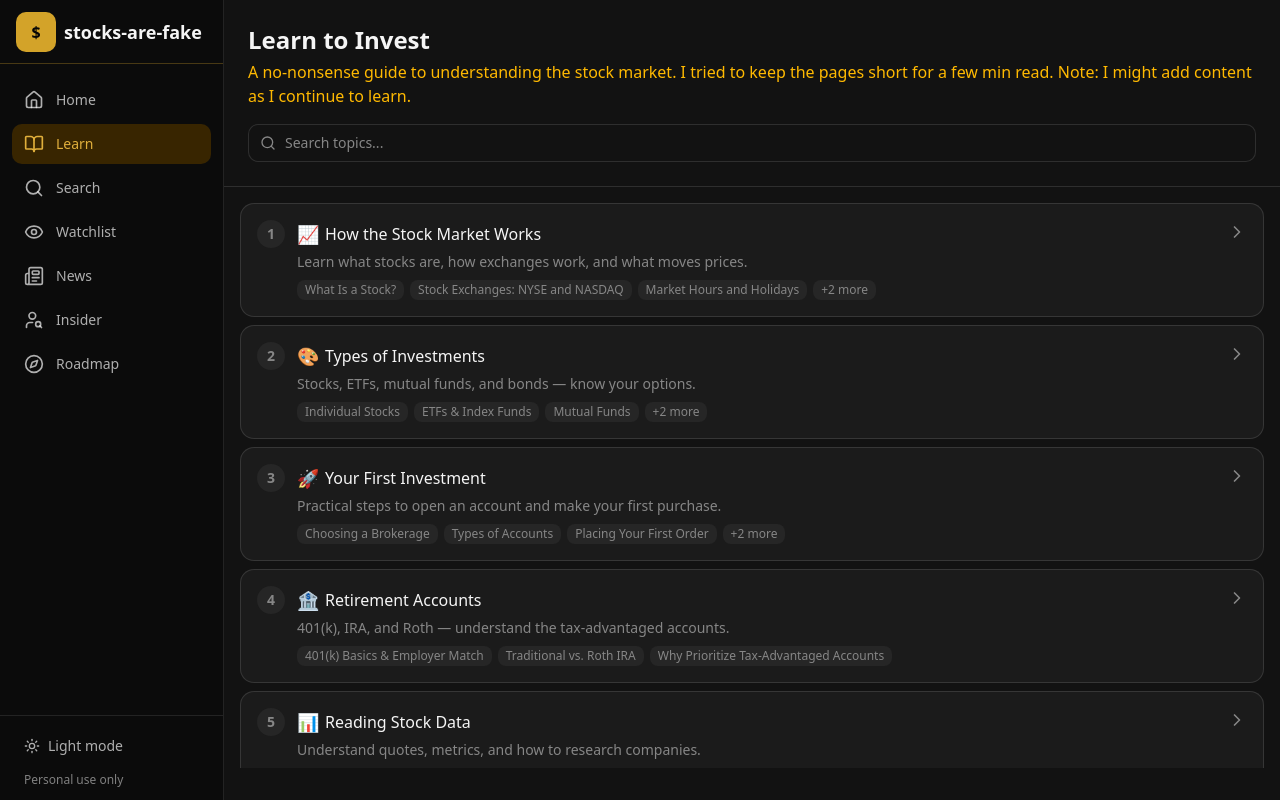
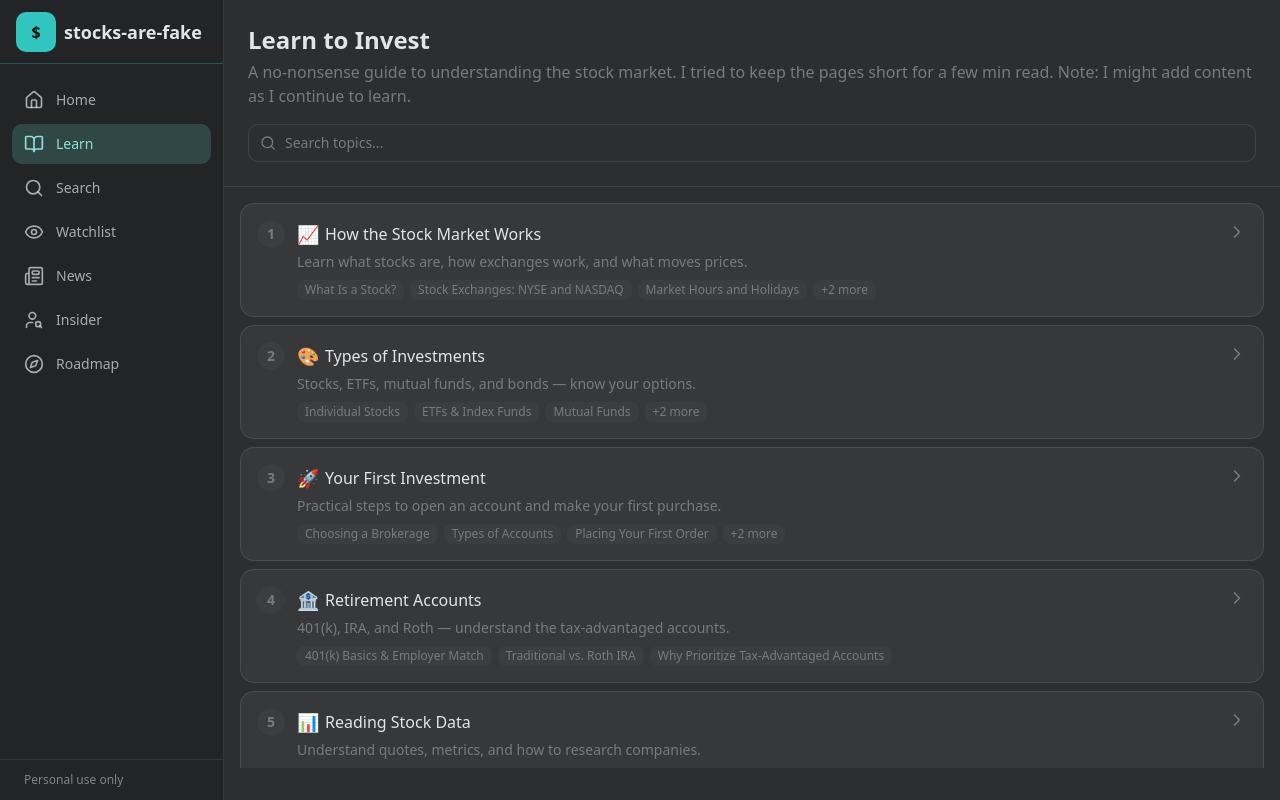
Before and after one commit to akashpatel1198/stocks-are-fake, a Next.js app: page /learn in a window 1280 px wide. Built offline with nearby package versions, Linux system fonts and the light colour scheme.

Commit message:
updated theme again

```diff
--- a/app/globals.css
+++ b/app/globals.css
@@ -1,7 +1,7 @@
 @import "tailwindcss";
 @import "tw-animate-css";
 
-@custom-variant dark (&:is(.dark *));
+@custom-variant dark (&:is(.placeholder-never *));
 
 @theme inline {
   --color-background: var(--background);
@@ -49,73 +49,38 @@
 
 :root {
   --radius: 0.625rem;
-  --primary-rgb: 37, 37, 37;
-  --background: oklch(0.98 0 0);
-  --foreground: oklch(0.18 0 0);
-  --card: oklch(1 0 0);
-  --card-foreground: oklch(0.18 0 0);
-  --popover: oklch(1 0 0);
-  --popover-foreground: oklch(0.18 0 0);
-  --primary: oklch(0.20 0 0);
-  --primary-foreground: oklch(0.98 0 0);
-  --secondary: oklch(0.95 0 0);
-  --secondary-foreground: oklch(0.20 0 0);
-  --muted: oklch(0.95 0 0);
-  --muted-foreground: oklch(0.52 0 0);
-  --accent: oklch(0.74 0.14 85);
-  --accent-foreground: oklch(0.15 0 0);
-  --destructive: oklch(0.577 0.245 27.325);
-  --border: oklch(0.88 0 0);
-  --input: oklch(0.88 0 0);
-  --ring: oklch(0.74 0.14 85);
-  --chart-1: oklch(0.74 0.14 85);
-  --chart-2: oklch(0.20 0 0);
-  --chart-3: oklch(0.60 0.12 85);
-  --chart-4: oklch(0.45 0 0);
-  --chart-5: oklch(0.82 0.10 88);
-  --sidebar: oklch(0.965 0 0);
-  --sidebar-foreground: oklch(0.18 0 0);
-  --sidebar-primary: oklch(0.20 0 0);
-  --sidebar-primary-foreground: oklch(0.98 0 0);
-  --sidebar-accent: oklch(0.74 0.14 85);
-  --sidebar-accent-foreground: oklch(0.15 0 0);
-  --sidebar-border: oklch(0.88 0 0);
-  --sidebar-ring: oklch(0.74 0.14 85);
-}
-
-.dark {
-  --primary-rgb: 200, 160, 48;
-  --background: oklch(0.18 0 0);
-  --foreground: oklch(0.97 0 0);
-  --card: oklch(0.22 0 0);
-  --card-foreground: oklch(0.97 0 0);
-  --popover: oklch(0.22 0 0);
-  --popover-foreground: oklch(0.97 0 0);
-  --primary: oklch(0.74 0.14 85);
-  --primary-foreground: oklch(0.12 0 0);
-  --secondary: oklch(0.27 0 0);
-  --secondary-foreground: oklch(0.97 0 0);
-  --muted: oklch(0.27 0 0);
-  --muted-foreground: oklch(0.62 0 0);
-  --accent: oklch(0.30 0.07 85);
-  --accent-foreground: oklch(0.78 0.14 85);
-  --destructive: oklch(0.704 0.191 22.216);
-  --border: oklch(1 0 0 / 12%);
-  --input: oklch(1 0 0 / 12%);
-  --ring: oklch(0.74 0.14 85);
-  --chart-1: oklch(0.74 0.14 85);
+  --primary-rgb: 94, 200, 200;
+  --background: oklch(0.30 0.005 250);
+  --foreground: oklch(0.92 0 0);
+  --card: oklch(0.34 0.005 250);
+  --card-foreground: oklch(0.92 0 0);
+  --popover: oklch(0.34 0.005 250);
+  --popover-foreground: oklch(0.92 0 0);
+  --primary: oklch(0.75 0.12 190);
+  --primary-foreground: oklch(0.16 0.02 190);
+  --secondary: oklch(0.36 0.005 250);
+  --secondary-foreground: oklch(0.92 0 0);
+  --muted: oklch(0.36 0.005 250);
+  --muted-foreground: oklch(0.58 0 0);
+  --accent: oklch(0.40 0.03 190);
+  --accent-foreground: oklch(0.85 0.08 190);
+  --destructive: oklch(0.65 0.2 25);
+  --border: oklch(1 0 0 / 10%);
+  --input: oklch(1 0 0 / 10%);
+  --ring: oklch(0.75 0.12 190);
+  --chart-1: oklch(0.75 0.12 190);
   --chart-2: oklch(0.85 0 0);
-  --chart-3: oklch(0.60 0.12 85);
+  --chart-3: oklch(0.60 0.08 190);
   --chart-4: oklch(0.55 0 0);
-  --chart-5: oklch(0.82 0.10 88);
-  --sidebar: oklch(0.15 0 0);
-  --sidebar-foreground: oklch(0.97 0 0);
-  --sidebar-primary: oklch(0.74 0.14 85);
-  --sidebar-primary-foreground: oklch(0.12 0 0);
-  --sidebar-accent: oklch(0.28 0.07 85);
-  --sidebar-accent-foreground: oklch(0.78 0.14 85);
-  --sidebar-border: oklch(1 0 0 / 10%);
-  --sidebar-ring: oklch(0.74 0.14 85);
+  --chart-5: oklch(0.82 0.06 195);
+  --sidebar: oklch(0.26 0.005 250);
+  --sidebar-foreground: oklch(0.92 0 0);
+  --sidebar-primary: oklch(0.75 0.12 190);
+  --sidebar-primary-foreground: oklch(0.16 0.02 190);
+  --sidebar-accent: oklch(0.38 0.03 190);
+  --sidebar-accent-foreground: oklch(0.85 0.08 190);
+  --sidebar-border: oklch(1 0 0 / 8%);
+  --sidebar-ring: oklch(0.75 0.12 190);
 }
 
 @layer base {
--- a/app/layout.tsx
+++ b/app/layout.tsx
@@ -2,7 +2,6 @@ import type { Metadata } from "next";
 import { Space_Grotesk, Lora, Geist_Mono } from "next/font/google";
 import "./globals.css";
 import { Sidebar } from "@/components/sidebar";
-import { ThemeProvider } from "@/components/theme-provider";
 
 const spaceGrotesk = Space_Grotesk({
   variable: "--font-space-grotesk",
@@ -37,19 +36,12 @@ export default function RootLayout({
       <body
         className={`${spaceGrotesk.variable} ${lora.variable} ${geistMono.variable} antialiased`}
       >
-        <ThemeProvider
-          attribute="class"
-          defaultTheme="dark"
-          enableSystem
-          disableTransitionOnChange
-        >
           <Sidebar />
           <main className="ml-56 min-h-screen">
             <div className="mx-auto max-w-7xl">
               {children}
             </div>
           </main>
-        </ThemeProvider>
       </body>
     </html>
   );
--- a/app/learn/page.tsx
+++ b/app/learn/page.tsx
@@ -156,7 +156,7 @@ export default function LearnPage() {
             {!isAnimating && (
               <div className="mb-4">
                 <h1 className="text-2xl font-bold mb-1">Learn to Invest</h1>
-                <p className="text-base text-amber-700 dark:text-amber-400">
+                <p className="text-base text-muted-foreground">
                   A no-nonsense guide to understanding the stock market. I tried to keep the pages short for a few min read. Note: I might add content as I continue to learn.
                 </p>
               </div>
--- a/app/page.tsx
+++ b/app/page.tsx
@@ -164,7 +164,7 @@ export default function Home() {
                 <div
                   className={cn(
                     "flex items-center gap-1 text-sm font-medium tabular-nums",
-                    index.quote.d >= 0 ? "text-primary" : "text-destructive"
+                    index.quote.d >= 0 ? "text-emerald-500" : "text-destructive"
                   )}
                 >
                   {index.quote.d >= 0 ? (
--- a/components/sidebar.tsx
+++ b/components/sidebar.tsx
@@ -12,7 +12,6 @@ import {
   Compass,
 } from "lucide-react";
 import { cn } from "@/lib/utils";
-import { ThemeToggle } from "./theme-toggle";
 
 const navItems = [
   { href: "/", label: "Home", icon: Home },
@@ -70,8 +69,7 @@ export function Sidebar() {
 
         {/* Footer */}
         <div className="border-t border-sidebar-border px-3 py-3">
-          <ThemeToggle />
-          <p className="mt-2 px-3 text-xs text-sidebar-foreground/50">
+          <p className="px-3 text-xs text-sidebar-foreground/50">
             Personal use only
           </p>
         </div>
```
